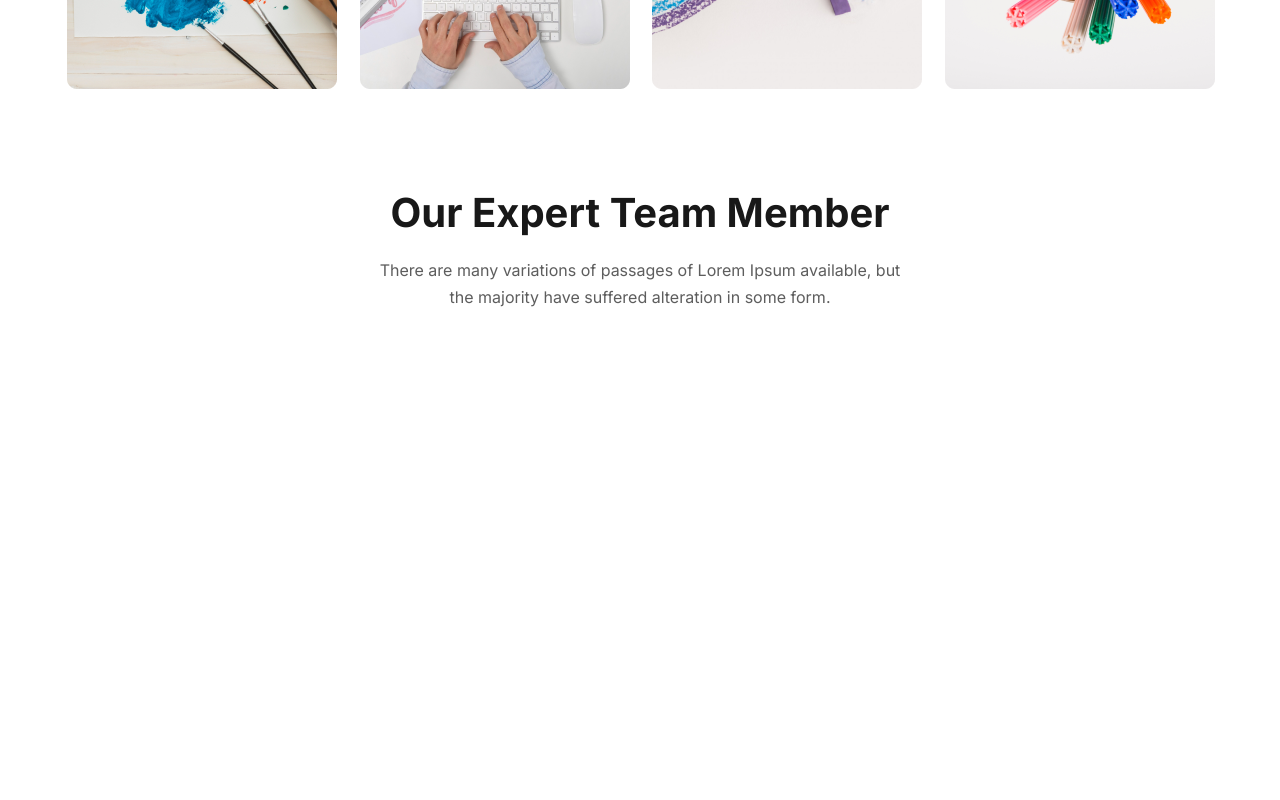
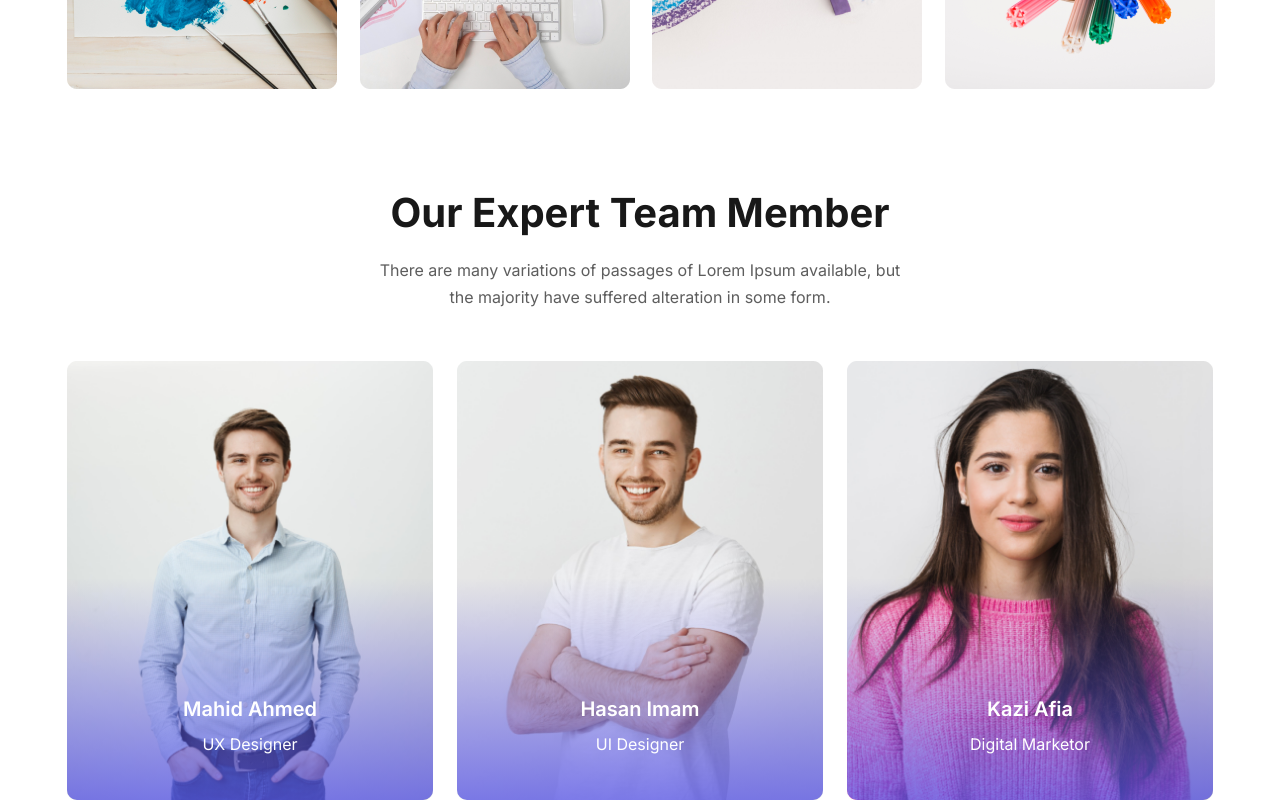
Before and after one commit to rajibulislam60/Creative, a plain HTML site: page index.html in a window 1280 px wide. Shown: the part 3036-3836 px from the top of the page. Before the commit the page ends 3397 px from the top, so only its background shows below. Drawn offline with nearby package versions, Linux system fonts and the light colour scheme.

Commit message:
team member

```diff
--- a/css/style.css
+++ b/css/style.css
@@ -164,5 +164,37 @@ header {
 }
 /* ========== Portfolio css =========== */
 /* ========== Team member css =========== */
-
+.memberitem{
+  position: relative;
+}
+.memberoverlay{
+  width: 100%;
+  height: 444px;
+  background: linear-gradient(0deg, rgb(89, 86, 232, .75), transparent, transparent);
+  position: absolute;
+  bottom: 0;
+  left: 0;
+  border-radius: 10px;
+  display: flex;
+  align-items: end;
+  justify-content: center;
+}
+.memberoverlay_text h4 {
+  font-size: 20px;
+  font-weight: 600;
+  line-height: 27px;
+  color: var(--white);
+  padding-top: 25px;
+}
+.memberoverlay_text h5{
+  font-size: 16px;
+  font-weight: 400;
+  line-height: 27px;
+  color: var(--white);
+}
+.memberoverlay_text{
+  position: absolute;
+  text-align: center;
+  bottom: 34px;
+}
 /* ========== Team member css =========== */
--- a/index.html
+++ b/index.html
@@ -175,79 +175,96 @@
         <div class="title">
           <h2 class="title-heading">Our Work Portfolio</h2>
           <h2 class="title-subheading mx-auto">
-            There are many variations of passages of Lorem Ipsum available, but the majority have suffered alteration in some form.
+            There are many variations of passages of Lorem Ipsum available, but
+            the majority have suffered alteration in some form.
           </h2>
         </div>
         <div class="row portfolioWrapper">
           <div class="col-lg-3">
             <div class="portfolioitem">
-              <img src="images/portfolio1.png" alt="portfolio1">
+              <img src="images/portfolio1.png" alt="portfolio1" />
               <div class="portfolioOverlay">
                 <h4>Graphic Design</h4>
-                <a class="text-decoration-none" href="#">See Details <i class="fa-solid fa-arrow-right"></i></a>
+                <a class="text-decoration-none" href="#"
+                  >See Details <i class="fa-solid fa-arrow-right"></i
+                ></a>
               </div>
             </div>
           </div>
           <div class="col-lg-3">
             <div class="portfolioitem">
-              <img src="images/portfolio2.png" alt="portfolio2">
+              <img src="images/portfolio2.png" alt="portfolio2" />
               <div class="portfolioOverlay">
                 <h4>Graphic Design</h4>
-                <a class="text-decoration-none" href="#">See Details <i class="fa-solid fa-arrow-right"></i></a>
+                <a class="text-decoration-none" href="#"
+                  >See Details <i class="fa-solid fa-arrow-right"></i
+                ></a>
               </div>
             </div>
           </div>
           <div class="col-lg-3">
             <div class="portfolioitem">
-              <img src="images/portfolio3.png" alt="portfolio3">
+              <img src="images/portfolio3.png" alt="portfolio3" />
               <div class="portfolioOverlay">
                 <h4>Graphic Design</h4>
-                <a class="text-decoration-none" href="#">See Details <i class="fa-solid fa-arrow-right"></i></a>
+                <a class="text-decoration-none" href="#"
+                  >See Details <i class="fa-solid fa-arrow-right"></i
+                ></a>
               </div>
             </div>
           </div>
           <div class="col-lg-3">
             <div class="portfolioitem">
-              <img src="images/portfolio4.png" alt="portfolio4">
+              <img src="images/portfolio4.png" alt="portfolio4" />
               <div class="portfolioOverlay">
                 <h4>Graphic Design</h4>
-                <a class="text-decoration-none" href="#">See Details <i class="fa-solid fa-arrow-right"></i></a>
+                <a class="text-decoration-none" href="#"
+                  >See Details <i class="fa-solid fa-arrow-right"></i
+                ></a>
               </div>
             </div>
           </div>
           <div class="col-lg-3">
             <div class="portfolioitem">
-              <img src="images/portfolio5.png" alt="portfolio5">
+              <img src="images/portfolio5.png" alt="portfolio5" />
               <div class="portfolioOverlay">
                 <h4>Graphic Design</h4>
-                <a class="text-decoration-none" href="#">See Details <i class="fa-solid fa-arrow-right"></i></a>
+                <a class="text-decoration-none" href="#"
+                  >See Details <i class="fa-solid fa-arrow-right"></i
+                ></a>
               </div>
             </div>
           </div>
           <div class="col-lg-3">
             <div class="portfolioitem">
-              <img src="images/portfolio6.png" alt="portfolio6">
+              <img src="images/portfolio6.png" alt="portfolio6" />
               <div class="portfolioOverlay">
                 <h4>Graphic Design</h4>
-                <a class="text-decoration-none" href="#">See Details <i class="fa-solid fa-arrow-right"></i></a>
+                <a class="text-decoration-none" href="#"
+                  >See Details <i class="fa-solid fa-arrow-right"></i
+                ></a>
               </div>
             </div>
           </div>
           <div class="col-lg-3">
             <div class="portfolioitem">
-              <img src="images/portfolio1.png" alt="portfolio1">
+              <img src="images/portfolio1.png" alt="portfolio1" />
               <div class="portfolioOverlay">
                 <h4>Graphic Design</h4>
-                <a class="text-decoration-none" href="#">See Details <i class="fa-solid fa-arrow-right"></i></a>
+                <a class="text-decoration-none" href="#"
+                  >See Details <i class="fa-solid fa-arrow-right"></i
+                ></a>
               </div>
             </div>
           </div>
           <div class="col-lg-3">
             <div class="portfolioitem">
-              <img src="images/portfolio2.png" alt="portfolio2">
+              <img src="images/portfolio2.png" alt="portfolio2" />
               <div class="portfolioOverlay">
                 <h4>Graphic Design</h4>
-                <a class="text-decoration-none" href="#">See Details <i class="fa-solid fa-arrow-right"></i></a>
+                <a class="text-decoration-none" href="#"
+                  >See Details <i class="fa-solid fa-arrow-right"></i
+                ></a>
               </div>
             </div>
           </div>
@@ -261,8 +278,44 @@
         <div class="title">
           <h2 class="title-heading">Our Expert Team Member</h2>
           <h2 class="title-subheading mx-auto">
-            There are many variations of passages of Lorem Ipsum available, but the majority have suffered alteration in some form.
+            There are many variations of passages of Lorem Ipsum available, but
+            the majority have suffered alteration in some form.
           </h2>
+        </div>
+        <div class="row">
+          <div class="col-lg-4">
+            <div class="memberitem">
+              <img class="w-100" src="images/member1.png" alt="member1" />
+              <div class="memberoverlay">
+                <div class="memberoverlay_text">
+                  <h4>Mahid Ahmed</h4>
+                  <h5>UX Designer</h5>
+                </div>
+              </div>
+            </div>
+          </div>
+          <div class="col-lg-4">
+            <div class="memberitem">
+              <img class="w-100" src="images/member2.png" alt="member2" />
+              <div class="memberoverlay">
+                <div class="memberoverlay_text">
+                  <h4>Hasan Imam</h4>
+                  <h5>UI Designer</h5>
+                </div>
+              </div>
+            </div>
+          </div>
+          <div class="col-lg-4">
+            <div class="memberitem">
+              <img class="w-100" src="images/member3.png" alt="member3" />
+              <div class="memberoverlay">
+                <div class="memberoverlay_text">
+                  <h4>Kazi Afia</h4>
+                  <h5>Digital Marketor</h5>
+                </div>
+              </div>
+            </div>
+          </div>
         </div>
       </div>
     </div>
```
Also changed, not shown: images/Team Member 1.png (deleted), images/Team Member 3.png (deleted), images/member1.png (added), images/member2.png (added), images/member3.png (added), images/profilepic.png (renamed from images/Ellipse 7.png).
